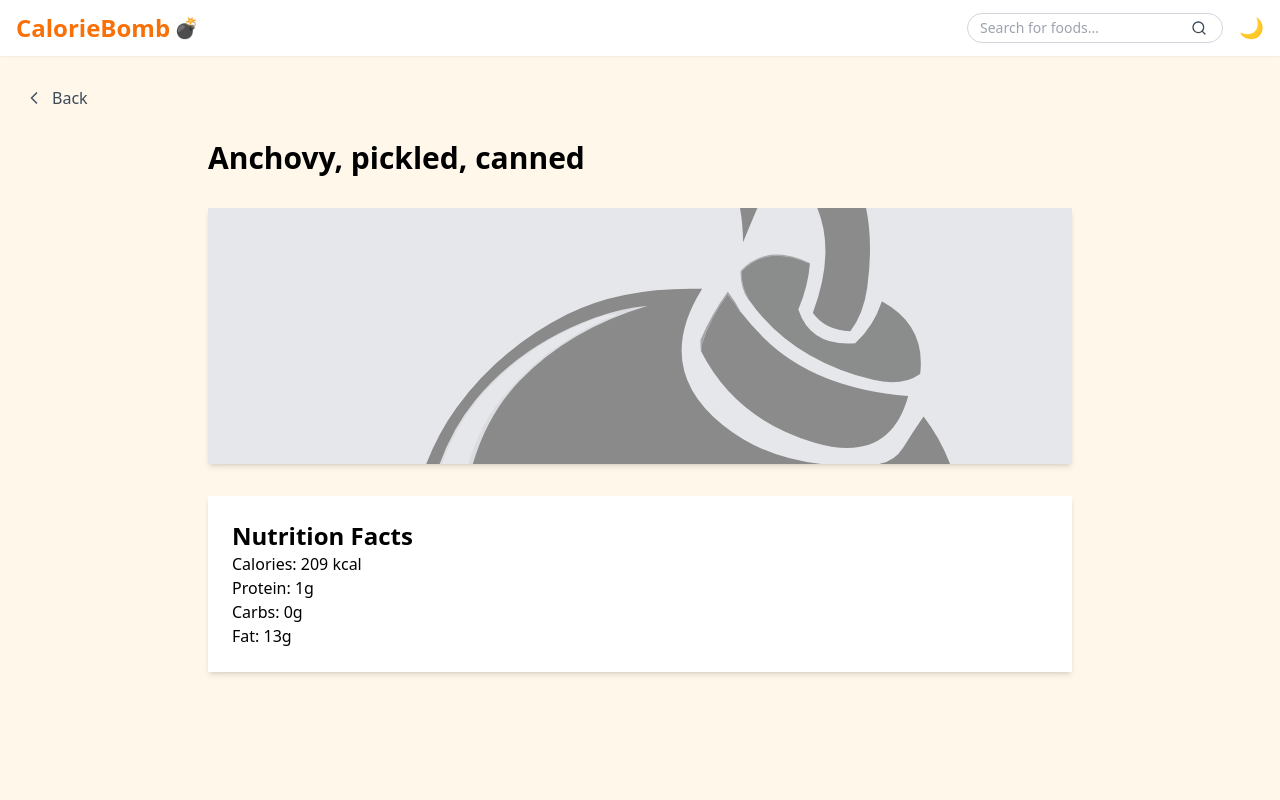
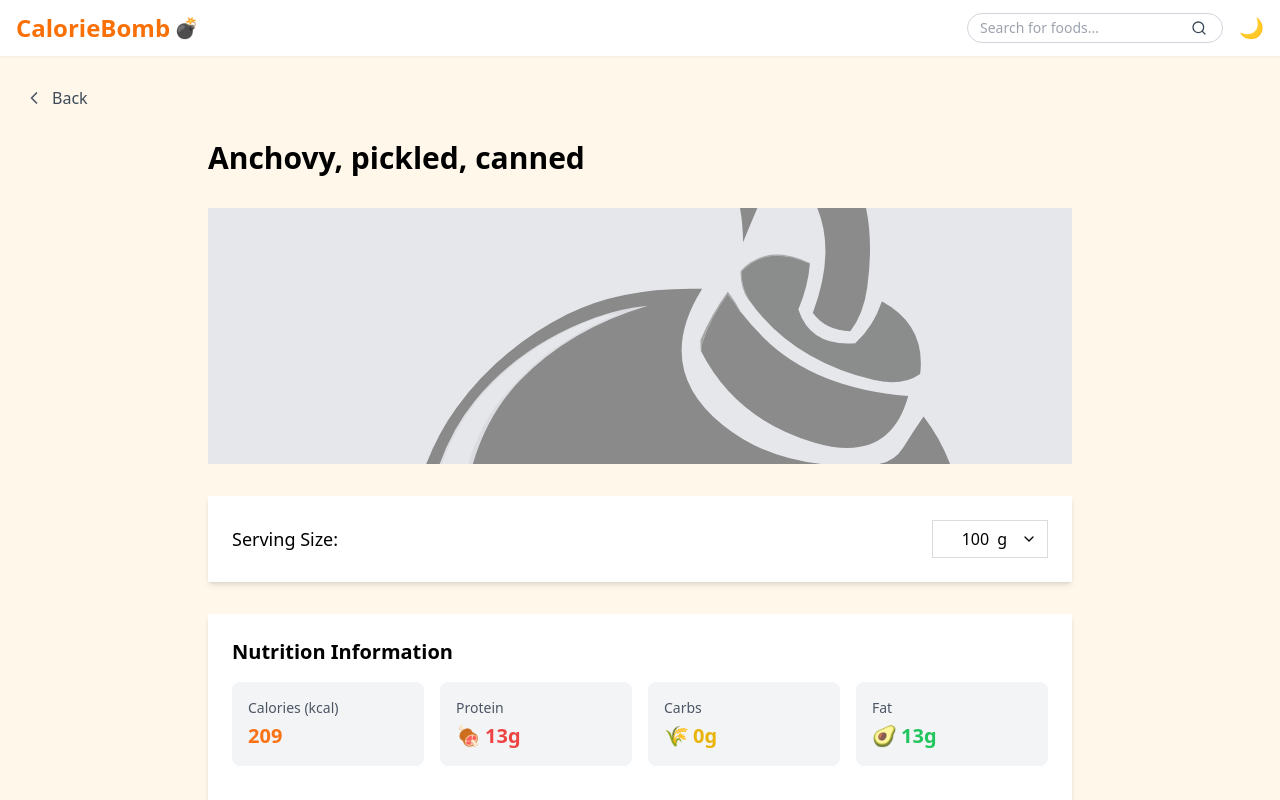
Before and after one commit to helven/caloriebomb-react, a React (Vite) app: page /foods/16 in a window 1280 px wide. Shown: the top 800 px of the page. Built offline with nearby package versions, Linux system fonts and the light colour scheme.

Commit message:
- hide serving size dropdown when click outside of dropdown

```diff
--- a/src/app/foods/[id]/page.tsx
+++ b/src/app/foods/[id]/page.tsx
@@ -1,12 +1,13 @@
 // @ts-nocheck : JS compatible
 // 1. React and Next.js core imports
-import { useState, useEffect } from 'react';
+import { useState, useEffect, useRef } from 'react';
 
 // 2. Third-party library imports
 // (none currently)
 
 // 3. Project services and utilities
 import { useNavigationService } from '@/services/navigation';
+import useOnClickOutside from '@/hooks/useOnClickOutside';
 import { formatNutrient } from '@/utils/formatters';
 import { mockFoods } from "@/data/mockData";
 
@@ -18,12 +19,38 @@ function FoodDetail() {
   const [showCompareModal, setShowCompareModal] = useState(false);
   const [isComparing, setIsComparing] = useState(false);
   const [compareFood, setCompareFood] = useState(null);
-  const [customServingSize, setCustomServingSize] = useState(100);
+
+  const [servingSize, setServingSize] = useState(100);
+  const servingSizeOptionRef = useRef(null);
+  const [showServingSizeOptions, setShowServingSizeOptions] = useState(false);
 
   const navigation = useNavigationService();
 
   const foodId = navigation.getParams().id ?? '';
-  const food = mockFoods.find((food) => food.id === foodId);
+  const [food, setFood] = useState(mockFoods.find((food) => food.id === foodId));
+
+  useOnClickOutside(servingSizeOptionRef, () => setShowServingSizeOptions(false));
+
+  useEffect(() => {
+    setFood({
+      ...food,
+      serving_calories_kcal: food.calories_kcal * (servingSize / 100),
+      serving_protein_g: food.protein_g * (servingSize / 100),
+      serving_carbohydrate_g: food.carbohydrate_g * (servingSize / 100),
+      serving_fat_g: food.fat_g * (servingSize / 100),
+      serving_saturated_fat_g: food.saturated_fat_g * (servingSize / 100),
+      serving_monounsaturated_fat_g: food.monounsaturated_fat_g * (servingSize / 100),
+      serving_polyunsaturated_fat_g: food.polyunsaturated_fat_g * (servingSize / 100),
+      serving_cholesterol_mg: food.cholesterol_mg * (servingSize / 100),
+      serving_fiber_g: food.fiber_g * (servingSize / 100),
+    });
+  }, [servingSize]);
+
+  const servingSizeOptions = [
+    { value: 100, label: '100g (Default)' },
+    { value: 10, label: '10g' },
+    { value: 1, label: '1g' },
+  ]
 
   return (
     <>
@@ -37,11 +64,6 @@ function FoodDetail() {
       </section>
 
       <div className="max-w-4xl mx-auto grid grid-cols-1 gap-8 mb-8 px-4">
-        <section>
-          <h1 className="text-3xl font-bold dark:text-white">{food.name}</h1>
-          <p className="text-lg text-gray-600">{food.description}</p>
-        </section>
-
         {(isComparing && food && compareFood) ? (
           <>
             {/* First Food */}
@@ -52,7 +74,14 @@ function FoodDetail() {
         ) : food ? (
           /* Food */
           <>
-            <section className="food-detail-card">
+            <section>
+              <h1 className="text-3xl font-bold dark:text-white">{food.name}</h1>
+              <p className="text-lg text-gray-600">{food.description}</p>
+            </section>
+
+            <section className="food-detail-card shadow-none">
+              {(food.image && food.image !== '') ? (''
+              ) : ('')}
               <div
                 className="food-thumb"
                 style={{
@@ -62,16 +91,97 @@ function FoodDetail() {
                   backgroundSize: `65%`,
                 }}></div>
             </section>
-            {(food.image && food.image !== '') ? (''
-            ) : ('')}
+
+            <div className="food-detail-card p-6">
+              <div className="flex items-center justify-between">
+                <label className="font-medium text-lg dark:text-white">Serving Size:</label>
+                <div className="dark:bg-gray-700 relative inline-block">
+                  <div className="flex items-center border dark:border-gray-600 pe-1">
+                    <input
+                      type="number"
+                      className="dark:bg-gray-700 dark:text-gray-300 w-16 px-2 py-1.5 border-none focus:ring-0 outline-none text-right"
+                      min="0.1"
+                      step="0.1"
+                      value={servingSize}
+                      onChange={(e) => setServingSize(Number(e.target.value))}
+                    />
+                    <span className="pr-2 dark:text-gray-300">g</span>
+                    <button
+                      className="p-1.5 hover:bg-gray-100 dark:hover:bg-gray-600 dark:text-gray-300"
+                      onClick={() => { setShowServingSizeOptions(!showServingSizeOptions) }}
+                    >
+                      <svg xmlns="http://www.w3.org/2000/svg" width="24" height="24" viewBox="0 0 24 24" fill="none" stroke="currentColor" strokeWidth="2" strokeLinecap="round" strokeLinejoin="round" className="lucide lucide-chevron-down h-4 w-4">
+                        <path d="m6 9 6 6 6-6"></path>
+                      </svg>
+                    </button>
+                  </div>
+                  {(showServingSizeOptions) ? (
+                    <div
+                      ref={servingSizeOptionRef}
+                      className="bg-card absolute right-0 mt-1 w-36 dark:bg-gray-700 border dark:border-gray-600 shadow-lg z-10">
+                      <div className="py-1">
+                        {servingSizeOptions
+                          .map((servingSize) => (
+                            <button
+                              key={servingSize.value}
+                              className="w-full px-4 py-2 text-left hover:bg-gray-100 dark:hover:bg-gray-600 dark:text-gray-300"
+                              onClick={() => {
+                                setServingSize(servingSize.value);
+                                setShowServingSizeOptions(false);
+                              }}
+                            >{servingSize.label}</button>
+                          ))}
+                      </div>
+                    </div>
+                  ) : ('')}
+                </div>
+              </div>
+            </div>
+
             <section className="food-detail-card p-6">
-              <h2 className="text-2xl font-bold">Nutrition Facts</h2>
-              <ul>
-                <li>Calories: {formatNutrient(food.calories_kcal)} kcal</li>
-                <li>Protein: {formatNutrient(food.protein_g >= 1)}g</li>
-                <li>Carbs: {formatNutrient(food.carbs_g)}g</li>
-                <li>Fat: {formatNutrient(food.fat_g)}g</li>
-              </ul>
+              <h2 className="text-xl font-semibold mb-4 dark:text-white">Nutrition Information</h2>
+              <div className="grid grid-cols-2 md:grid-cols-4 gap-4">
+                <div className="bg-gray-100 dark:bg-gray-700 p-4 rounded-lg">
+                  <div className="text-sm text-gray-600 dark:text-gray-400 mb-1">Calories (kcal)</div>
+                  <div className="text-xl font-bold text-orange-500 flex items-center">{formatNutrient(food.serving_calories_kcal)}</div>
+                </div>
+                <div className="bg-gray-100 dark:bg-gray-700 p-4 rounded-lg">
+                  <div className="text-sm text-gray-600 dark:text-gray-400 mb-1">Protein</div>
+                  <div className="text-xl font-bold text-red-500 flex items-center">
+                    <span className="mr-1">🍖</span>{formatNutrient(food.serving_protein_g)}g
+                  </div>
+                </div>
+                <div className="bg-gray-100 dark:bg-gray-700 p-4 rounded-lg">
+                  <div className="text-sm text-gray-600 dark:text-gray-400 mb-1">Carbs</div>
+                  <div className="text-xl font-bold text-yellow-500 flex items-center">
+                    <span className="mr-1">🌾</span>{formatNutrient(food.serving_carbs_g)}g
+                  </div>
+                </div>
+                <div className="bg-gray-100 dark:bg-gray-700 p-4 rounded-lg">
+                  <div className="text-sm text-gray-600 dark:text-gray-400 mb-1">Fat</div>
+                  <div className="text-xl font-bold text-green-500 flex items-center">
+                    <span className="mr-1">🥑</span>{formatNutrient(food.serving_fat_g)}g
+                  </div>
+                </div>
+              </div>
+              <div className="mt-6 grid grid-cols-1 md:grid-cols-2 gap-4">
+                <div className="flex justify-between py-2 border-b border-gray-200 dark:border-gray-700">
+                  <span className="text-gray-600 dark:text-gray-400">Fiber</span>
+                  <span className="font-medium dark:text-white">{formatNutrient(food.serving_fiber_g)} g</span>
+                </div>
+                {/*<div className="flex justify-between py-2 border-b border-gray-200 dark:border-gray-700">
+                  <span className="text-gray-600 dark:text-gray-400">Sugar</span>
+                  <span className="font-medium dark:text-white">{formatNutrient(food.serving_fat_g)} g</span>
+                </div>
+                <div className="flex justify-between py-2 border-b border-gray-200 dark:border-gray-700">
+                  <span className="text-gray-600 dark:text-gray-400">Sodium</span>
+                  <span className="font-medium dark:text-white">{formatNutrient(food.serving_fat_g)} mg</span>
+                </div>*/}
+                <div className="flex justify-between py-2 border-b border-gray-200 dark:border-gray-700">
+                  <span className="text-gray-600 dark:text-gray-400">Cholesterol</span>
+                  <span className="font-medium dark:text-white">{formatNutrient(food.serving_cholesterol_mg)} mg</span>
+                </div>
+              </div>
             </section>
 
             <div>
--- /dev/null
+++ b/src/hooks/useOnClickOutside.tsx
@@ -0,0 +1,30 @@
+// @ts-nocheck : JS compatible
+// 1. React and Next.js core imports
+import { RefObject, useEffect } from 'react';
+
+// 2. Third-party library imports
+
+// 3. Project services and utilities
+
+// 4. Components and UI elements
+
+function useOnClickOutside(ref, onClose) {
+  useEffect(() => {
+    const handleClickOutside = (event) => {
+      if (ref.current && !ref.current.contains(event.target)) {
+        onClose();
+      }
+    };
+
+    document.addEventListener('mousedown', handleClickOutside);
+
+    // Cleanup phase: remove the event listener when the component unmounts
+    return () => {
+      if (ref.current) {
+        document.removeEventListener('mousedown', handleClickOutside);
+      }
+    };
+  }, [ref, onClose]);
+}
+
+export default useOnClickOutside;
```
